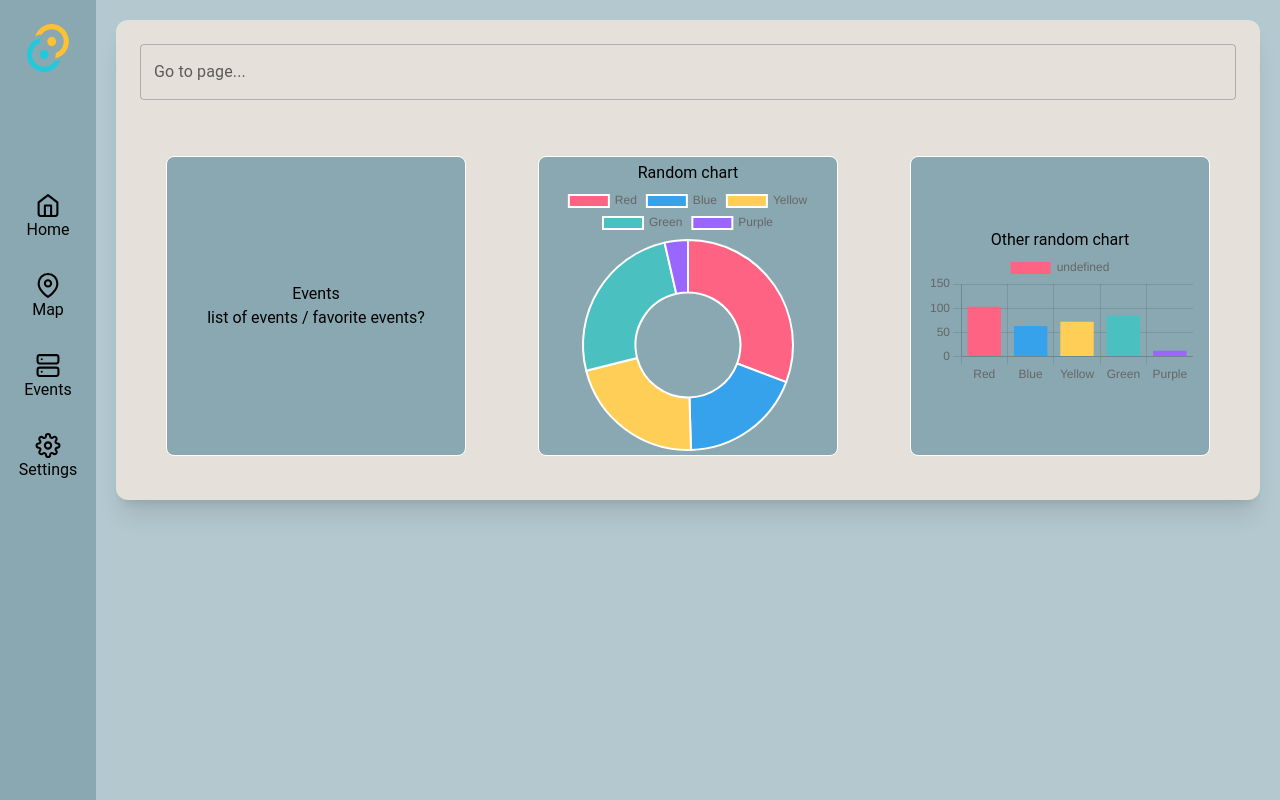
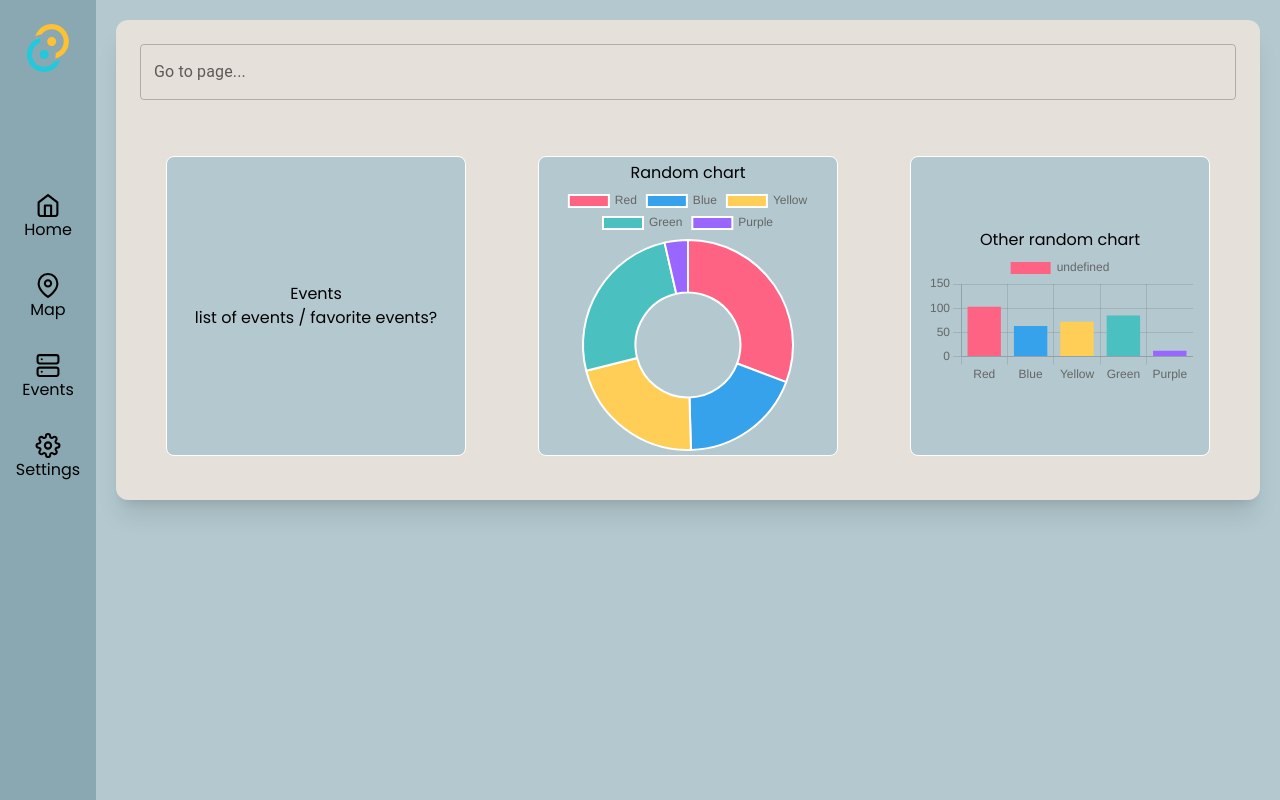
Before and after one commit to SubhayanDas08/ase_grp2, a React (Vite) app in the folder frontend/apps/desktop/: page / in a window 1280 px wide. Built offline with nearby package versions, Linux system fonts and the light colour scheme.

Commit message:
Updated font

```diff
--- a/frontend/apps/desktop/package.json
+++ b/frontend/apps/desktop/package.json
@@ -10,10 +10,10 @@
     "tauri": "tauri"
   },
   "dependencies": {
-    "@tanstack/react-table": "^8.20.5",
     "@emotion/react": "^11.13.5",
     "@emotion/styled": "^11.13.5",
     "@mui/material": "^6.1.8",
+    "@tanstack/react-table": "^8.20.5",
     "@tauri-apps/api": "^2",
     "@tauri-apps/plugin-notification": "^2.0.0",
     "@tauri-apps/plugin-shell": "^2",
--- a/frontend/apps/desktop/src/App.css
+++ b/frontend/apps/desktop/src/App.css
@@ -1,3 +1,5 @@
+@import url("https://fonts.googleapis.com/css?family=Poppins");
+
 @tailwind base;
 @tailwind components;
 @tailwind utilities;
@@ -13,7 +15,7 @@
 body {
   overflow: hidden;
   overscroll-behavior: none;
-  font-family: "Roboto", sans-serif;
+  font-family: "Poppins", sans-serif;
   background-color: var(--main-colour);
 }
 
@@ -82,7 +84,7 @@
   border: 1px solid #ffffff;
   padding: 16px;
   border-radius: 8px;
-  background-color: var(--secondary-color);
+  background-color: var(--main-colour);
   margin: 20px auto;
   display: flex;
   flex-direction: column;
```
